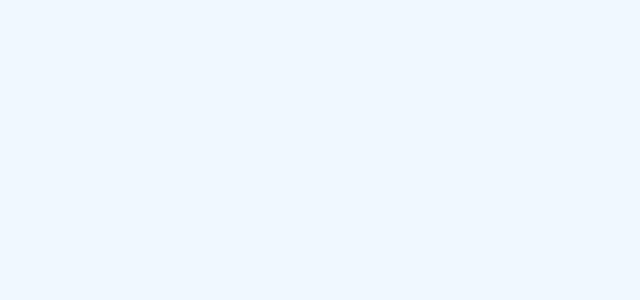
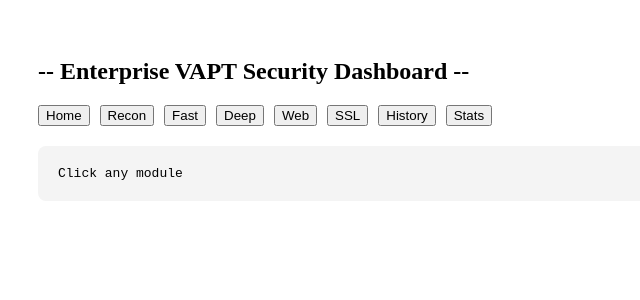
Before and after one commit to simran05209891/vapt-vapt-ui, a React (Vite) app: page /dashboard in a window 1280 px wide. Before the commit this address had no page. Shown: the top 300 px of the page, without its empty margins (0-640 px from the left). Built offline with nearby package versions, Linux system fonts and the light colour scheme.

Commit message:
changes in app.jsx ,dashboard .jsx and login.jsx

```diff
--- a/src/App.jsx
+++ b/src/App.jsx
@@ -1,23 +1,14 @@
 import { BrowserRouter, Routes, Route } from "react-router-dom";
+import Login from "./pages/Login";
+import Dashboard from "./pages/Dashboard";
 
-  import Signup from "./pages/Signup"
-  import Login from "./pages/Login";
-  import EmployeeList from "./pages/EmployeeList";
-
-function App() {
-
+export default function App() {
   return (
     <BrowserRouter>
-       <Routes>
-
-        <Route path="/" element={<Signup />} />
-        <Route path="/login" element={<Login />} />
-        <Route path="/employees" element={<EmployeeList/>} />
-
-       </Routes>
+      <Routes>
+        <Route path="/" element={<Login />} />
+        <Route path="/dashboard" element={<Dashboard />} />
+      </Routes>
     </BrowserRouter>
   );
 }
-
-
-export default App;
--- a/src/pages/Dashboard.jsx
+++ b/src/pages/Dashboard.jsx
@@ -1,61 +1,37 @@
-import { useEffect, useState } from "react";
+import { useState } from "react";
 
 export default function Dashboard() {
-  const [home, setHome] = useState(null);
-  const [error, setError] = useState(null);
+  const [data, setData] = useState(null);
 
-  useEffect(() => {
-    fetch("/api/home")
-      .then(res => {
-        if (!res.ok) throw new Error("Home API failed");
-        return res.json();
-      })
-      .then(data => setHome(data))
-      .catch(err => {
-        console.error(err);
-        setError("Unable to load platform status");
-      });
-  }, []);
+  const hit = async (endpoint) => {
+    const res = await fetch(`/api/${endpoint}`);
+    const json = await res.json();
+    setData(json);
+  };
 
   return (
-    <div style={{ padding: "30px" }}>
-      <h2>--Enterprise VAPT Security Dashboard--</h2>
+    <div style={{ padding: 30 }}>
+      <h2>-- Enterprise VAPT Security Dashboard --</h2>
 
-      {error && <p style={{ color: "red" }}>{error}</p>}
-      {!home && !error && <p>Loading platform data...</p>}
+      <div style={{ display: "flex", gap: 10, flexWrap: "wrap" }}>
+        <button onClick={() => hit("home")}>Home</button>
+        <button onClick={() => hit("recon")}>Recon</button>
+        <button onClick={() => hit("fast")}>Fast</button>
+        <button onClick={() => hit("deep")}>Deep</button>
+        <button onClick={() => hit("web")}>Web</button>
+        <button onClick={() => hit("ssl")}>SSL</button>
+        <button onClick={() => hit("history")}>History</button>
+        <button onClick={() => hit("stats")}>Stats</button>
+      </div>
 
-      {home && (
-        <div style={{
-          marginTop: "15px",
-          background: "#f4fbff",
-          padding: "20px",
-          borderRadius: "12px",
-          maxWidth: "900px"
-        }}>
-
-          <p><b>Engine:</b> {home.engine}</p>
-          <p><b>Status:</b> {home.status}</p>
-          <p><b>Message:</b> {home.message}</p>
-
-          <hr />
-
-          <h3>Available Modules</h3>
-          <ul style={{ columns: 2 }}>
-            {home.modules.map((m, i) => (
-              <li key={i}>{m}</li>
-            ))}
-          </ul>
-
-          <hr />
-
-          <h3>API Endpoints</h3>
-          <ul>
-            {Object.entries(home.available_endpoints).map(([k, v]) => (
-              <li key={k}><b>{k}</b> : {v}</li>
-            ))}
-          </ul>
-        </div>
-      )}
+      <pre style={{
+        marginTop: 20,
+        background: "#f4f4f4",
+        padding: 20,
+        borderRadius: 8
+      }}>
+        {data ? JSON.stringify(data, null, 2) : "Click any module"}
+      </pre>
     </div>
   );
 }
--- a/src/pages/Login.jsx
+++ b/src/pages/Login.jsx
@@ -1,61 +1,40 @@
-const handleLogin = async (e) => {
-  e.preventDefault();
+import { useState } from "react";
+import { useNavigate } from "react-router-dom";
 
-  if (!email || !password) {
-    setMsg("Email and password required");
-    setColor("red");
-    return;
-  }
+export default function Login() {
+  const [email, setEmail] = useState("");
+  const [password, setPassword] = useState("");
+  const [msg, setMsg] = useState("");
+  const navigate = useNavigate();
 
-  setLoading(true);
-  setMsg("Checking credentials...");
-  setColor("black");
+  const handleLogin = async (e) => {
+    e.preventDefault();
 
-  try {
-    let captchaToken = "";
-    if (window.grecaptcha) {
-      captchaToken = window.grecaptcha.getResponse();
-      if (!captchaToken) {
-        setMsg("Please verify captcha");
-        setColor("red");
-        setLoading(false);
-        return;
-      }
-    }
-
-    const response = await fetch("/api/login", {
+    const res = await fetch("/api/login", {
       method: "POST",
-      headers: {
-        "Content-Type": "application/json",
-      },
-      body: JSON.stringify({
-        email,
-        password,
-        captcha: captchaToken,
-      }),
+      headers: { "Content-Type": "application/json" },
+      body: JSON.stringify({ email, password }),
     });
 
-    const data = await response.json();
-
-    if (!response.ok) {
-      setMsg(data.error || "Login failed");
-      setColor("red");
-      setLoading(false);
+    if (!res.ok) {
+      setMsg("Invalid credentials");
       return;
     }
 
-    localStorage.setItem("token", data.token);
-    setMsg("Login successful ✅");
-    setColor("green");
+    navigate("/dashboard");
+  };
 
-    setTimeout(() => {
-      navigate("/employees");
-    }, 1000);
-
-  } catch (err) {
-    setMsg("Server not reachable");
-    setColor("red");
-  } finally {
-    setLoading(false);
-  }
-};
+  return (
+    <div style={{ padding: 40 }}>
+      <h2>VAPT Secure Login</h2>
+      <form onSubmit={handleLogin}>
+        <input placeholder="Email" onChange={e => setEmail(e.target.value)} />
+        <br /><br />
+        <input type="password" placeholder="Password" onChange={e => setPassword(e.target.value)} />
+        <br /><br />
+        <button>Login</button>
+      </form>
+      <p style={{ color: "red" }}>{msg}</p>
+    </div>
+  );
+}
```
